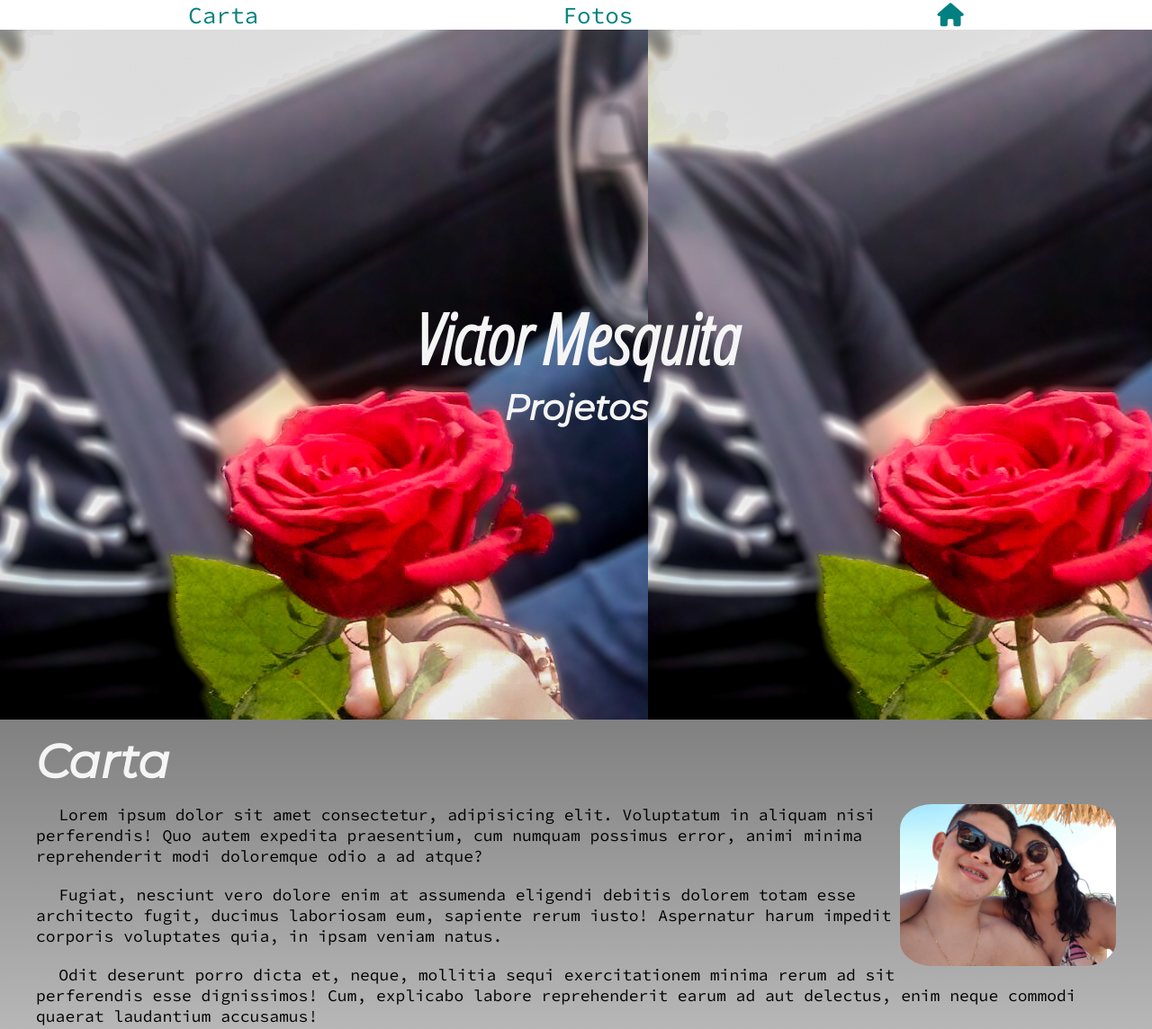
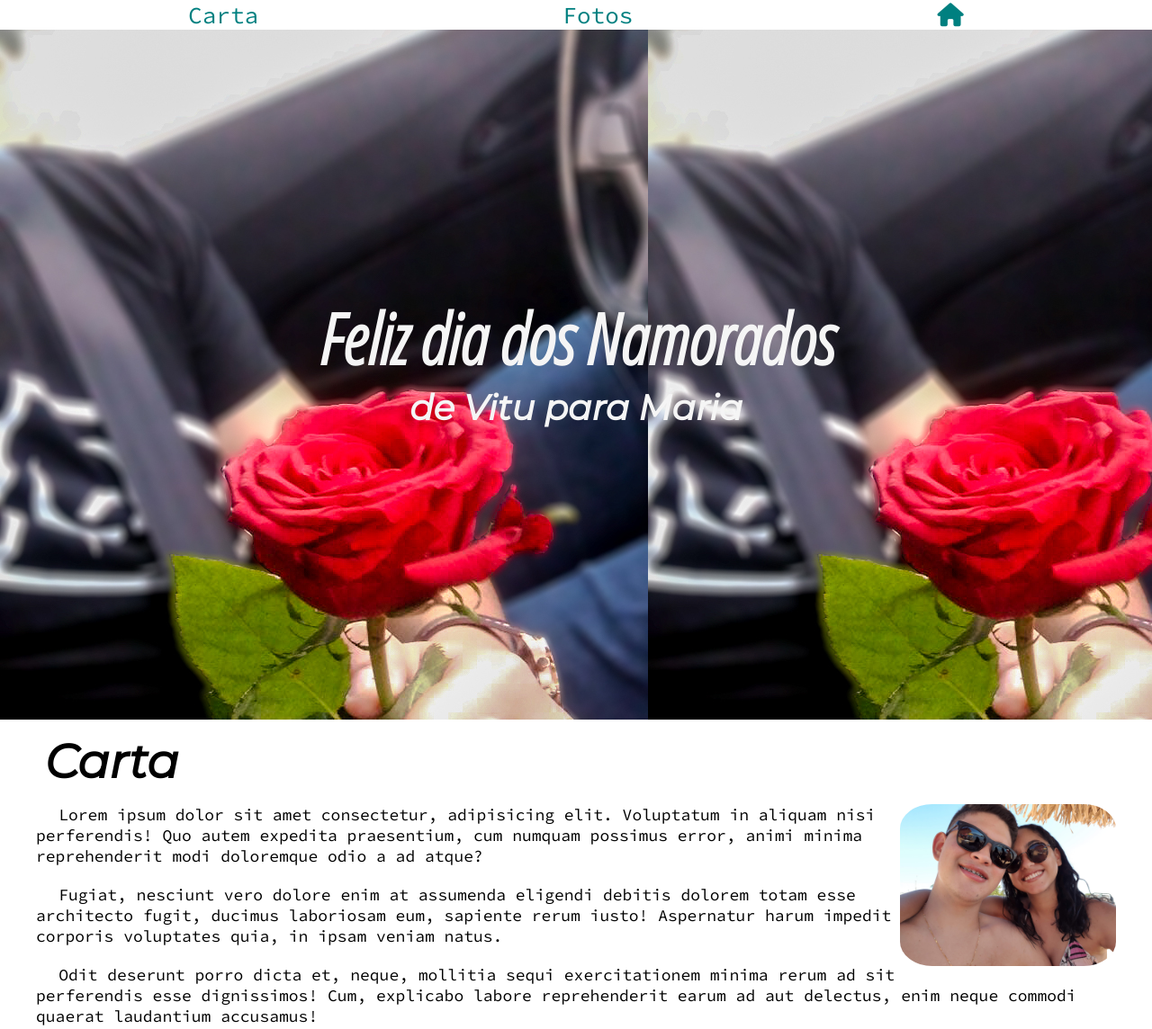
Before and after one commit to mesquita000/mozao-mara, a plain HTML site: page index.html in a window 1280 px wide. Shown: the top 1144 px of the page at 90% size. Drawn offline with Linux system fonts and the light colour scheme.

Commit message:
Terceiro upload

```diff
--- a/css/estilos.css
+++ b/css/estilos.css
@@ -8,7 +8,6 @@
 
 /* fundo da pagina */
 body {
-  background:	linear-gradient(gray,white);
   background-size: auto 100vh;
   font-family: 'Source Code Pro', monospace;
   height: 100vh;
@@ -16,7 +15,13 @@ body {
 }
 
 .home{
-  background-image: url('../img/primeira_flor1.jpg');
+  background-image: url(../img/primeira_flor1.jpg);
+}
+
+@media (min-width: 700px){
+  .home{
+    background-color: gray;
+  }
 }
 
 /* definindo o tamanho minimo para ser carregado de tela */
@@ -25,6 +30,7 @@ body {
   body{
     font-size: 14px;
   }
+
 }
 
 @media (min-width: 600px){
@@ -141,8 +147,10 @@ a:hover {
 }
 
 .portfolio{
+  background:	linear-gradient(white,gray);
   padding: 2em;
-  min-height: 50vh;
+  min-height: 10vh;
+  padding: 0px;
 }
 
 @media  (min-width: 1200px){
@@ -157,8 +165,9 @@ a:hover {
 .portfolio h2{
   font-family: 'Montserrat', sans-serif;
   line-height: 1.8em;
-  color: whitesmoke;
+  color: black;
   font-size: 2em;
+  padding-left: 10px;
 }
 
 /* deixando as imagens mais organizadas em colunas */
@@ -173,6 +182,7 @@ a:hover {
     grid-template-columns: repeat(2, 130px);
     justify-content: center;
     gap: 2em;
+    padding-bottom: 20px;
   }
   .flip-card{
     padding-bottom: 90px;
--- a/index.html
+++ b/index.html
@@ -24,8 +24,8 @@
       </ul>
     </nav>
     <div class="titulo" id="home">
-      <h1 class="site-title">Victor Mesquita</h1>
-      <h2 class="site-subtitle">Projetos</h2>
+      <h1 class="site-title">Feliz dia dos Namorados</h1>
+      <h2 class="site-subtitle">de Vitu para Maria</h2>
     </div>
   </header>
   <section class="sobre container" id="sobre">
@@ -158,4 +158,5 @@
   </section>
 </body>
 
+
 </html>
```
